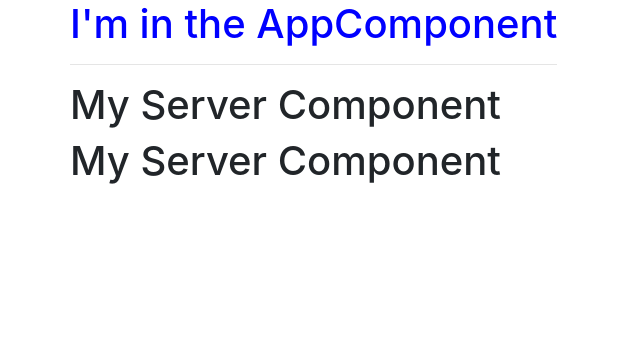
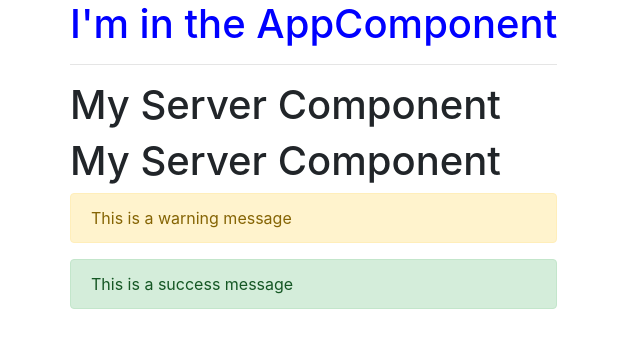
Before and after one commit to yadav-rah/my-firts-angular-app, an Angular app: page / in a window 1280 px wide. Shown: the top 348 px of the page, without its empty margins (0-640 px from the left). Built offline with nearby package versions, Linux system fonts and the light colour scheme.

Commit message:
practive assignment_1

```diff
--- a/src/app/app.component.html
+++ b/src/app/app.component.html
@@ -6,6 +6,8 @@
             <app-servers></app-servers>
             <!-- <div app-servers></div> -->
             <!-- <div class="app-servers"></div> -->
+            <r-warning></r-warning>
+            <app-success-alert></app-success-alert>
         </div>
     </div>
 </div>
--- a/src/app/app.module.ts
+++ b/src/app/app.module.ts
@@ -5,12 +5,16 @@ import { FormsModule } from "@angular/forms";
 import { AppComponent } from './app.component';
 import { ServerComponent } from "./server/server.component";
 import { ServersComponent } from './servers/servers.component';
+import { WarningComponent } from './warning/warning.component';
+import { SuccessAlertComponent } from './success-alert/success-alert.component';
 
 @NgModule({
   declarations: [
     AppComponent,
     ServerComponent,
-    ServersComponent
+    ServersComponent,
+    WarningComponent,
+    SuccessAlertComponent,
   ],
   imports: [
     BrowserModule
--- /dev/null
+++ b/src/app/success-alert/success-alert.component.html
@@ -0,0 +1 @@
+<div class="alert alert-success">This is a success message</div>
--- /dev/null
+++ b/src/app/success-alert/success-alert.component.ts
@@ -0,0 +1,15 @@
+import { Component, OnInit } from '@angular/core';
+
+@Component({
+  selector: 'app-success-alert',
+  templateUrl: './success-alert.component.html',
+  styleUrls: ['./success-alert.component.css']
+})
+export class SuccessAlertComponent implements OnInit {
+
+  constructor() { }
+
+  ngOnInit(): void {
+  }
+
+}
--- /dev/null
+++ b/src/app/warning/warning.component.html
@@ -0,0 +1 @@
+<div class="alert alert-warning">This is a warning message</div>
```
Also changed, not shown: src/app/warning/warning.component.ts (added, +9 -0 lines), src/app/success-alert/success-alert.component.css (added), src/app/warning/warning.component.css (added), 1 other file (tests, documents, lock files or other folders).
